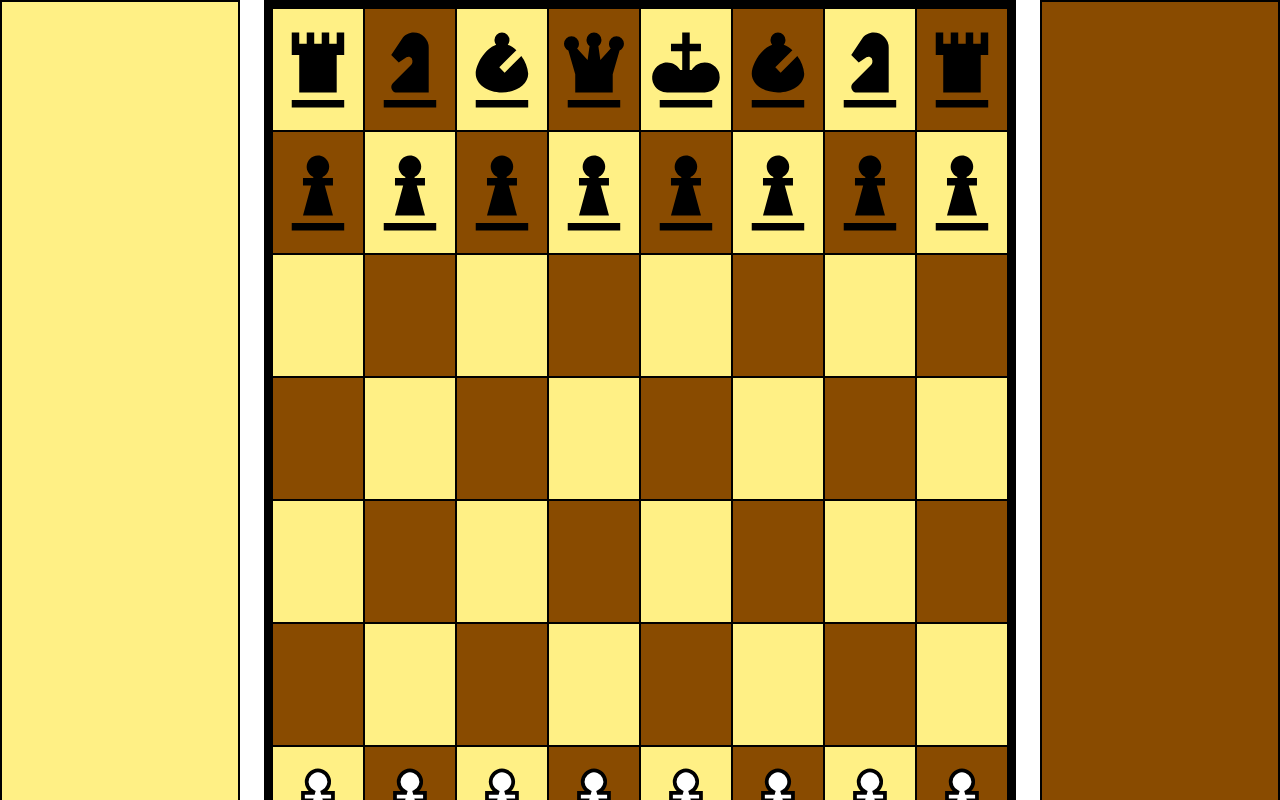
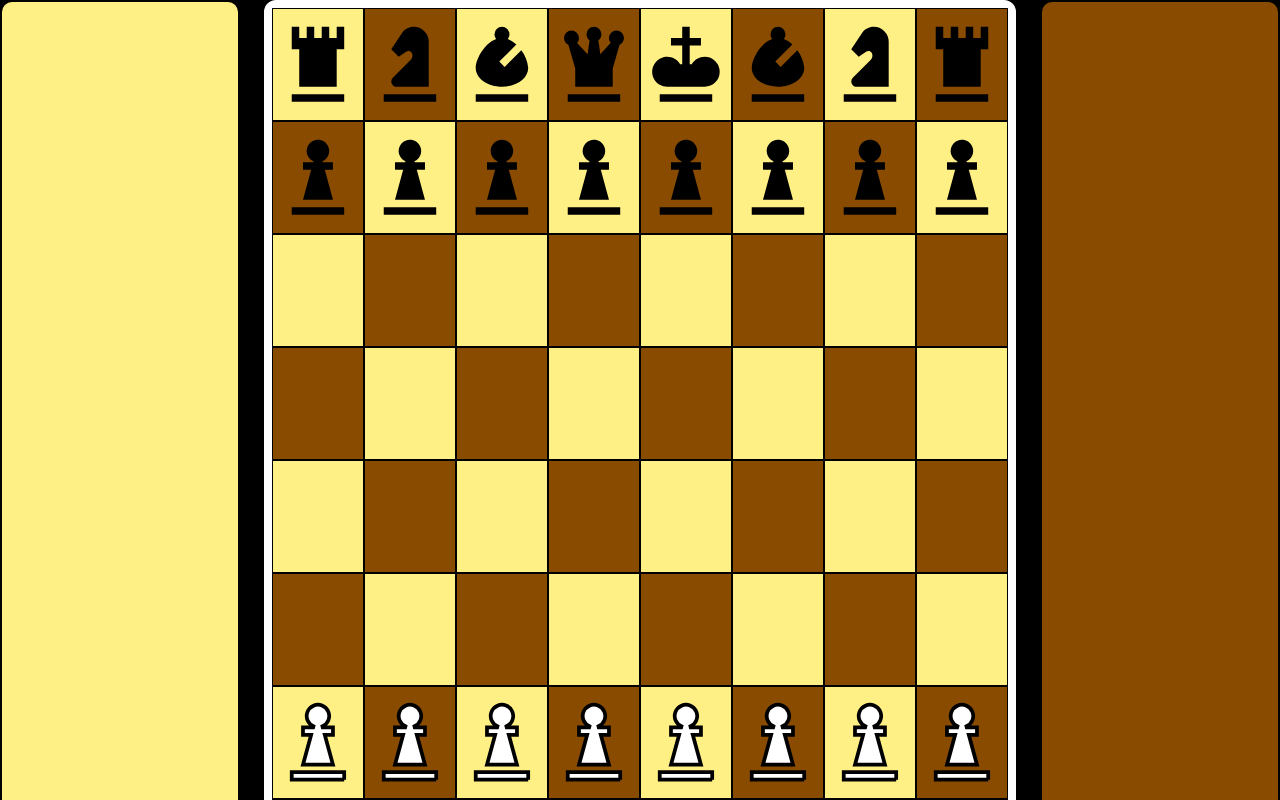
Before and after one commit to Yahska-0818/Chess, a React (Vite) app: page / in a window 1280 px wide. Shown: the top 800 px of the page. Built offline with nearby package versions, Linux system fonts and the light colour scheme.

Commit message:
updated icon size

```diff
--- a/src/App.jsx
+++ b/src/App.jsx
@@ -3,64 +3,64 @@ import { useState, useEffect } from "react";
 const pieces = {
   "black": {
     "pawn": {
-      icon: <svg xmlns="http://www.w3.org/2000/svg" viewBox="0 0 24 24" className="black-pawn w-fit h-fit"><title>chess-pawn</title><path d="M19 22H5V20H19V22M16 18H8L10.18 10H8V8H10.72L10.79 7.74C10.1 7.44 9.55 6.89 9.25 6.2C8.58 4.68 9.27 2.91 10.79 2.25C12.31 1.58 14.08 2.27 14.74 3.79C15.41 5.31 14.72 7.07 13.2 7.74L13.27 8H16V10H13.82L16 18Z" /></svg>,
+      icon: <svg xmlns="http://www.w3.org/2000/svg" viewBox="0 0 24 24" className="black-pawn w-fit h-5/6"><title>chess-pawn</title><path d="M19 22H5V20H19V22M16 18H8L10.18 10H8V8H10.72L10.79 7.74C10.1 7.44 9.55 6.89 9.25 6.2C8.58 4.68 9.27 2.91 10.79 2.25C12.31 1.58 14.08 2.27 14.74 3.79C15.41 5.31 14.72 7.07 13.2 7.74L13.27 8H16V10H13.82L16 18Z" /></svg>,
       startingPosition: [1],
       moveCounter: 0
     },
     "rook": {
-      icon: <svg xmlns="http://www.w3.org/2000/svg" viewBox="0 0 24 24" className="black-rook w-fit h-fit"><title>chess-rook</title><path d="M5,20H19V22H5V20M17,2V5H15V2H13V5H11V2H9V5H7V2H5V8H7V18H17V8H19V2H17Z" /></svg>,
+      icon: <svg xmlns="http://www.w3.org/2000/svg" viewBox="0 0 24 24" className="black-rook w-fit h-5/6"><title>chess-rook</title><path d="M5,20H19V22H5V20M17,2V5H15V2H13V5H11V2H9V5H7V2H5V8H7V18H17V8H19V2H17Z" /></svg>,
       startingPosition: [[0,0],[0,7]],
       moveCounter: 0
     },
     "knight": {
-      icon: <svg xmlns="http://www.w3.org/2000/svg" viewBox="0 0 24 24" className="black-knight w-fit h-fit"><title>chess-knight</title><path d="M19,22H5V20H19V22M13,2V2C11.75,2 10.58,2.62 9.89,3.66L7,8L9,10L11.06,8.63C11.5,8.32 12.14,8.44 12.45,8.9C12.47,8.93 12.5,8.96 12.5,9V9C12.8,9.59 12.69,10.3 12.22,10.77L7.42,15.57C6.87,16.13 6.87,17.03 7.43,17.58C7.69,17.84 8.05,18 8.42,18H17V6A4,4 0 0,0 13,2Z" /></svg>,
+      icon: <svg xmlns="http://www.w3.org/2000/svg" viewBox="0 0 24 24" className="black-knight w-fit h-5/6"><title>chess-knight</title><path d="M19,22H5V20H19V22M13,2V2C11.75,2 10.58,2.62 9.89,3.66L7,8L9,10L11.06,8.63C11.5,8.32 12.14,8.44 12.45,8.9C12.47,8.93 12.5,8.96 12.5,9V9C12.8,9.59 12.69,10.3 12.22,10.77L7.42,15.57C6.87,16.13 6.87,17.03 7.43,17.58C7.69,17.84 8.05,18 8.42,18H17V6A4,4 0 0,0 13,2Z" /></svg>,
       startingPosition: [[0,1],[0,6]],
       moveCounter: 0
     },
     "bishop": {
-      icon: <svg xmlns="http://www.w3.org/2000/svg" viewBox="0 0 24 24" className="black-bishop w-fit h-fit"><title>chess-bishop</title><path d="M19,22H5V20H19V22M17.16,8.26C18.22,9.63 18.86,11.28 19,13C19,15.76 15.87,18 12,18C8.13,18 5,15.76 5,13C5,10.62 7.33,6.39 10.46,5.27C10.16,4.91 10,4.46 10,4A2,2 0 0,1 12,2A2,2 0 0,1 14,4C14,4.46 13.84,4.91 13.54,5.27C14.4,5.6 15.18,6.1 15.84,6.74L11.29,11.29L12.71,12.71L17.16,8.26Z" /></svg>,
+      icon: <svg xmlns="http://www.w3.org/2000/svg" viewBox="0 0 24 24" className="black-bishop w-fit h-5/6"><title>chess-bishop</title><path d="M19,22H5V20H19V22M17.16,8.26C18.22,9.63 18.86,11.28 19,13C19,15.76 15.87,18 12,18C8.13,18 5,15.76 5,13C5,10.62 7.33,6.39 10.46,5.27C10.16,4.91 10,4.46 10,4A2,2 0 0,1 12,2A2,2 0 0,1 14,4C14,4.46 13.84,4.91 13.54,5.27C14.4,5.6 15.18,6.1 15.84,6.74L11.29,11.29L12.71,12.71L17.16,8.26Z" /></svg>,
       startingPosition: [[0,2],[0,5]],
       moveCounter: 0
     },
     "queen": {
-      icon: <svg xmlns="http://www.w3.org/2000/svg" viewBox="0 0 24 24" className="black-queen w-fit h-fit"><title>chess-queen</title><path d="M18,3A2,2 0 0,1 20,5C20,5.81 19.5,6.5 18.83,6.82L17,13.15V18H7V13.15L5.17,6.82C4.5,6.5 4,5.81 4,5A2,2 0 0,1 6,3A2,2 0 0,1 8,5C8,5.5 7.82,5.95 7.5,6.3L10.3,9.35L10.83,5.62C10.33,5.26 10,4.67 10,4A2,2 0 0,1 12,2A2,2 0 0,1 14,4C14,4.67 13.67,5.26 13.17,5.62L13.7,9.35L16.47,6.29C16.18,5.94 16,5.5 16,5A2,2 0 0,1 18,3M5,20H19V22H5V20Z" /></svg>,
+      icon: <svg xmlns="http://www.w3.org/2000/svg" viewBox="0 0 24 24" className="black-queen w-fit h-5/6"><title>chess-queen</title><path d="M18,3A2,2 0 0,1 20,5C20,5.81 19.5,6.5 18.83,6.82L17,13.15V18H7V13.15L5.17,6.82C4.5,6.5 4,5.81 4,5A2,2 0 0,1 6,3A2,2 0 0,1 8,5C8,5.5 7.82,5.95 7.5,6.3L10.3,9.35L10.83,5.62C10.33,5.26 10,4.67 10,4A2,2 0 0,1 12,2A2,2 0 0,1 14,4C14,4.67 13.67,5.26 13.17,5.62L13.7,9.35L16.47,6.29C16.18,5.94 16,5.5 16,5A2,2 0 0,1 18,3M5,20H19V22H5V20Z" /></svg>,
       startingPosition:[0,3],
       moveCounter: 0
     },
     "king": {
-      icon: <svg xmlns="http://www.w3.org/2000/svg" viewBox="0 0 24 24" className="black-king w-fit h-fit"><title>chess-king</title><path d="M19,22H5V20H19V22M17,10C15.58,10 14.26,10.77 13.55,12H13V7H16V5H13V2H11V5H8V7H11V12H10.45C9.35,10.09 6.9,9.43 5,10.54C3.07,11.64 2.42,14.09 3.5,16C4.24,17.24 5.57,18 7,18H17A4,4 0 0,0 21,14A4,4 0 0,0 17,10Z" /></svg>,
+      icon: <svg xmlns="http://www.w3.org/2000/svg" viewBox="0 0 24 24" className="black-king w-fit h-5/6"><title>chess-king</title><path d="M19,22H5V20H19V22M17,10C15.58,10 14.26,10.77 13.55,12H13V7H16V5H13V2H11V5H8V7H11V12H10.45C9.35,10.09 6.9,9.43 5,10.54C3.07,11.64 2.42,14.09 3.5,16C4.24,17.24 5.57,18 7,18H17A4,4 0 0,0 21,14A4,4 0 0,0 17,10Z" /></svg>,
       startingPosition: [0,4],
       moveCounter: 0
     }
   },
   "white": {
     "pawn": {
-      icon: <svg xmlns="http://www.w3.org/2000/svg" viewBox="0 0 24 24" className="white-pawn w-fit h-fit" stroke="black" strokeWidth="1" fill="white"><title>chess-pawn</title><path d="M19 22H5V20H19V22M16 18H8L10.18 10H8V8H10.72L10.79 7.74C10.1 7.44 9.55 6.89 9.25 6.2C8.58 4.68 9.27 2.91 10.79 2.25C12.31 1.58 14.08 2.27 14.74 3.79C15.41 5.31 14.72 7.07 13.2 7.74L13.27 8H16V10H13.82L16 18Z" /></svg>,
+      icon: <svg xmlns="http://www.w3.org/2000/svg" viewBox="0 0 24 24" className="white-pawn w-fit h-5/6" stroke="black" strokeWidth="1" fill="white"><title>chess-pawn</title><path d="M19 22H5V20H19V22M16 18H8L10.18 10H8V8H10.72L10.79 7.74C10.1 7.44 9.55 6.89 9.25 6.2C8.58 4.68 9.27 2.91 10.79 2.25C12.31 1.58 14.08 2.27 14.74 3.79C15.41 5.31 14.72 7.07 13.2 7.74L13.27 8H16V10H13.82L16 18Z" /></svg>,
       startingPosition: [6],
       moveCounter: 0
     },
     "rook": {
-      icon: <svg xmlns="http://www.w3.org/2000/svg" viewBox="0 0 24 24" className="white-rook w-fit h-fit" stroke="black" strokeWidth="1" fill="white"><title>chess-rook</title><path d="M5,20H19V22H5V20M17,2V5H15V2H13V5H11V2H9V5H7V2H5V8H7V18H17V8H19V2H17Z" /></svg>,
+      icon: <svg xmlns="http://www.w3.org/2000/svg" viewBox="0 0 24 24" className="white-rook w-fit h-5/6" stroke="black" strokeWidth="1" fill="white"><title>chess-rook</title><path d="M5,20H19V22H5V20M17,2V5H15V2H13V5H11V2H9V5H7V2H5V8H7V18H17V8H19V2H17Z" /></svg>,
       startingPosition: [[7,0],[7,7]],
       moveCounter: 0
     },
     "knight": {
-      icon: <svg xmlns="http://www.w3.org/2000/svg" viewBox="0 0 24 24" className="white-knight w-fit h-fit" stroke="black" strokeWidth="1" fill="white"><title>chess-knight</title><path d="M19,22H5V20H19V22M13,2V2C11.75,2 10.58,2.62 9.89,3.66L7,8L9,10L11.06,8.63C11.5,8.32 12.14,8.44 12.45,8.9C12.47,8.93 12.5,8.96 12.5,9V9C12.8,9.59 12.69,10.3 12.22,10.77L7.42,15.57C6.87,16.13 6.87,17.03 7.43,17.58C7.69,17.84 8.05,18 8.42,18H17V6A4,4 0 0,0 13,2Z" /></svg>,
+      icon: <svg xmlns="http://www.w3.org/2000/svg" viewBox="0 0 24 24" className="white-knight w-fit h-5/6" stroke="black" strokeWidth="1" fill="white"><title>chess-knight</title><path d="M19,22H5V20H19V22M13,2V2C11.75,2 10.58,2.62 9.89,3.66L7,8L9,10L11.06,8.63C11.5,8.32 12.14,8.44 12.45,8.9C12.47,8.93 12.5,8.96 12.5,9V9C12.8,9.59 12.69,10.3 12.22,10.77L7.42,15.57C6.87,16.13 6.87,17.03 7.43,17.58C7.69,17.84 8.05,18 8.42,18H17V6A4,4 0 0,0 13,2Z" /></svg>,
       startingPosition: [[7,1],[7,6]],
       moveCounter: 0
     },
     "bishop": {
-      icon: <svg xmlns="http://www.w3.org/2000/svg" viewBox="0 0 24 24" className="white-bishop w-fit h-fit" stroke="black" strokeWidth="1" fill="white"><title>chess-bishop</title><path d="M19,22H5V20H19V22M17.16,8.26C18.22,9.63 18.86,11.28 19,13C19,15.76 15.87,18 12,18C8.13,18 5,15.76 5,13C5,10.62 7.33,6.39 10.46,5.27C10.16,4.91 10,4.46 10,4A2,2 0 0,1 12,2A2,2 0 0,1 14,4C14,4.46 13.84,4.91 13.54,5.27C14.4,5.6 15.18,6.1 15.84,6.74L11.29,11.29L12.71,12.71L17.16,8.26Z" /></svg>,
+      icon: <svg xmlns="http://www.w3.org/2000/svg" viewBox="0 0 24 24" className="white-bishop w-fit h-5/6" stroke="black" strokeWidth="1" fill="white"><title>chess-bishop</title><path d="M19,22H5V20H19V22M17.16,8.26C18.22,9.63 18.86,11.28 19,13C19,15.76 15.87,18 12,18C8.13,18 5,15.76 5,13C5,10.62 7.33,6.39 10.46,5.27C10.16,4.91 10,4.46 10,4A2,2 0 0,1 12,2A2,2 0 0,1 14,4C14,4.46 13.84,4.91 13.54,5.27C14.4,5.6 15.18,6.1 15.84,6.74L11.29,11.29L12.71,12.71L17.16,8.26Z" /></svg>,
       startingPosition: [[7,2],[7,5]],
       moveCounter: 0
     },
     "queen": {
-      icon:<svg xmlns="http://www.w3.org/2000/svg" viewBox="0 0 24 24" className="white-queen w-fit h-fit" stroke="black" strokeWidth="1" fill="white"><title>chess-queen</title><path d="M18,3A2,2 0 0,1 20,5C20,5.81 19.5,6.5 18.83,6.82L17,13.15V18H7V13.15L5.17,6.82C4.5,6.5 4,5.81 4,5A2,2 0 0,1 6,3A2,2 0 0,1 8,5C8,5.5 7.82,5.95 7.5,6.3L10.3,9.35L10.83,5.62C10.33,5.26 10,4.67 10,4A2,2 0 0,1 12,2A2,2 0 0,1 14,4C14,4.67 13.67,5.26 13.17,5.62L13.7,9.35L16.47,6.29C16.18,5.94 16,5.5 16,5A2,2 0 0,1 18,3M5,20H19V22H5V20Z" /></svg>,
+      icon:<svg xmlns="http://www.w3.org/2000/svg" viewBox="0 0 24 24" className="white-queen w-fit h-5/6" stroke="black" strokeWidth="1" fill="white"><title>chess-queen</title><path d="M18,3A2,2 0 0,1 20,5C20,5.81 19.5,6.5 18.83,6.82L17,13.15V18H7V13.15L5.17,6.82C4.5,6.5 4,5.81 4,5A2,2 0 0,1 6,3A2,2 0 0,1 8,5C8,5.5 7.82,5.95 7.5,6.3L10.3,9.35L10.83,5.62C10.33,5.26 10,4.67 10,4A2,2 0 0,1 12,2A2,2 0 0,1 14,4C14,4.67 13.67,5.26 13.17,5.62L13.7,9.35L16.47,6.29C16.18,5.94 16,5.5 16,5A2,2 0 0,1 18,3M5,20H19V22H5V20Z" /></svg>,
       startingPosition: [7,3],
       moveCounter: 0
     },
     "king": {
-      icon: <svg xmlns="http://www.w3.org/2000/svg" viewBox="0 0 24 24" className="white-king w-fit h-fit" stroke="black" strokeWidth="1" fill="white"><title>chess-king</title><path d="M19,22H5V20H19V22M17,10C15.58,10 14.26,10.77 13.55,12H13V7H16V5H13V2H11V5H8V7H11V12H10.45C9.35,10.09 6.9,9.43 5,10.54C3.07,11.64 2.42,14.09 3.5,16C4.24,17.24 5.57,18 7,18H17A4,4 0 0,0 21,14A4,4 0 0,0 17,10Z" /></svg>,
+      icon: <svg xmlns="http://www.w3.org/2000/svg" viewBox="0 0 24 24" className="white-king w-fit h-5/6" stroke="black" strokeWidth="1" fill="white"><title>chess-king</title><path d="M19,22H5V20H19V22M17,10C15.58,10 14.26,10.77 13.55,12H13V7H16V5H13V2H11V5H8V7H11V12H10.45C9.35,10.09 6.9,9.43 5,10.54C3.07,11.64 2.42,14.09 3.5,16C4.24,17.24 5.57,18 7,18H17A4,4 0 0,0 21,14A4,4 0 0,0 17,10Z" /></svg>,
       startingPosition: [7,4],
       moveCounter: 0
     }
@@ -644,13 +644,13 @@ function App() {
 
 
   return (
-    <div className="flex justify-evenly items-center min-h-screen gap-6">
-      <ul className="whitePieces border-2 border-black grid grid-cols-2 grid-rows-8 w-80 min-h-250 bg-yellow-200 place-items-center">
+    <div className="flex justify-evenly items-center min-h-screen gap-6 bg-black">
+      <ul className="whitePieces border-2 border-black grid grid-cols-2 grid-rows-8 w-80 h-230 bg-yellow-200 place-items-center rounded-xl">
         {whitePieces.map((piece, pieceIndex) => (
           <li key={pieceIndex} className="w-30 flex items-center justify-center">{piece}</li>
         ))}
       </ul>
-      <ul className="chessBox border-8 border-black w-250 h-250 grid grid-cols-8 grid-rows-8">
+      <ul className="chessBox border-8 border-white w-250 h-230 grid grid-cols-8 grid-rows-8 rounded-xl">
         {chessBoard.map((chessRow, rowIndex) => (
           chessRow.map((cell, colIndex) => (
             <li
@@ -669,7 +669,7 @@ function App() {
           ))
         ))}
       </ul>
-      <ul className="blackPieces border-2 border-black grid grid-cols-2 grid-rows-8 w-80 min-h-250 bg-yellow-800 place-items-center">
+      <ul className="blackPieces border-2 border-black grid grid-cols-2 grid-rows-8 w-80 h-230 rounded-xl bg-yellow-800 place-items-center">
         {blackPieces.map((piece, pieceIndex) => (
           <li key={pieceIndex} className="w-30 flex items-center justify-center">{piece}</li>
         ))}
```
